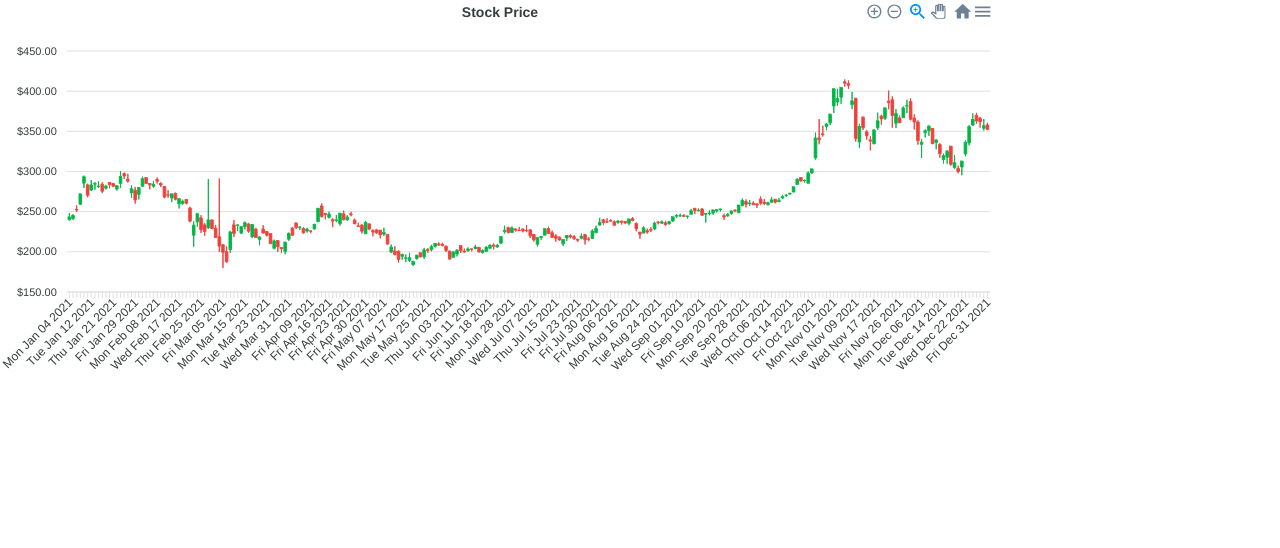
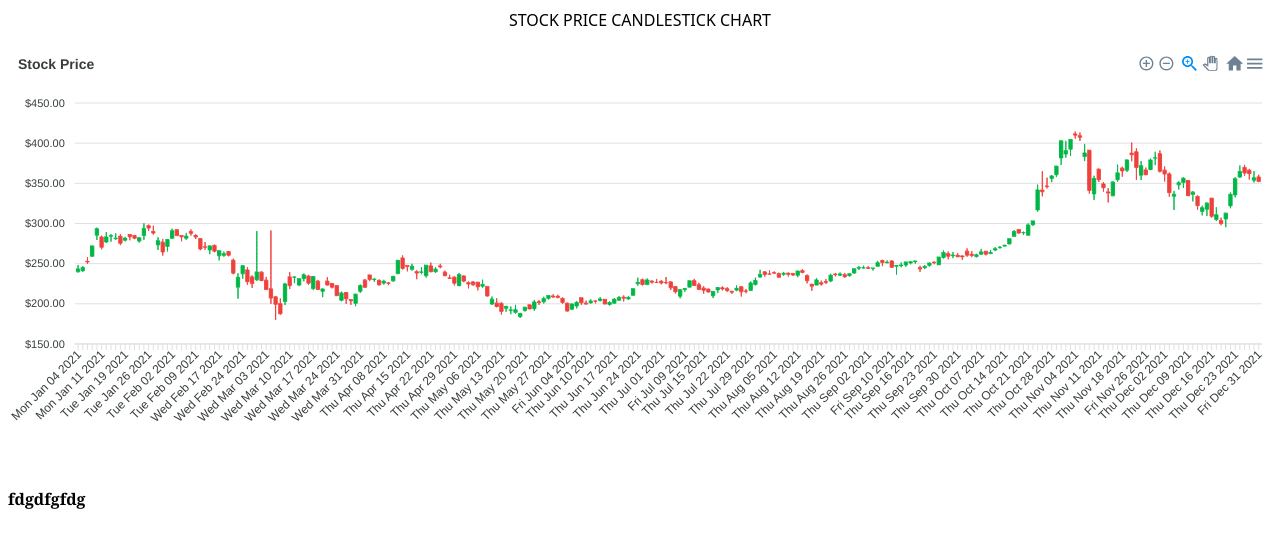
Before and after one commit to dagmawig/market-data-candlestick-chart, a React (Create React App) app: page / in a window 1280 px wide. Shown: the top 548 px of the page. Built offline with nearby package versions, Linux system fonts and the light colour scheme.

Commit message:
feat: add header, add tailwind styling framework

```diff
--- a/package.json
+++ b/package.json
@@ -36,5 +36,8 @@
       "last 1 firefox version",
       "last 1 safari version"
     ]
+  },
+  "devDependencies": {
+    "tailwindcss": "^3.4.1"
   }
 }
--- a/src/App.css
+++ b/src/App.css
@@ -1,38 +1,4 @@
 .App {
-  text-align: center;
+  height: 100%;
+  width: 100%;
 }
-
-.App-logo {
-  height: 40vmin;
-  pointer-events: none;
-}
-
-@media (prefers-reduced-motion: no-preference) {
-  .App-logo {
-    animation: App-logo-spin infinite 20s linear;
-  }
-}
-
-.App-header {
-  background-color: #282c34;
-  min-height: 100vh;
-  display: flex;
-  flex-direction: column;
-  align-items: center;
-  justify-content: center;
-  font-size: calc(10px + 2vmin);
-  color: white;
-}
-
-.App-link {
-  color: #61dafb;
-}
-
-@keyframes App-logo-spin {
-  from {
-    transform: rotate(0deg);
-  }
-  to {
-    transform: rotate(360deg);
-  }
-}
--- a/src/components/Home.js
+++ b/src/components/Home.js
@@ -21,7 +21,7 @@ function Home() {
         },
         title: {
           text: 'Stock Price',
-          align: 'center'
+          align: 'left'
         },
         xaxis: {
           type: 'date'
@@ -39,8 +39,16 @@ function Home() {
       };
 
     return (
-        <div>
-            <Chart type='candlestick' width={1000} height='400' series={series} options={options} />
+        <div className='flex flex-col space-y-5 p-2'>
+            <div className='text-center'>
+                STOCK PRICE CANDLESTICK CHART
+            </div>
+            <div>
+            <Chart type='candlestick' width={'100%'} height='400' series={series} options={options} />
+            </div>
+            <div className='font-bold font-serif' >
+                fdgdfgfdg
+            </div>
         </div>
     )
 }
--- a/src/index.css
+++ b/src/index.css
@@ -1,13 +1,9 @@
+@tailwind base;
+@tailwind components;
+@tailwind utilities;
+
 body {
   margin: 0;
-  font-family: -apple-system, BlinkMacSystemFont, 'Segoe UI', 'Roboto', 'Oxygen',
-    'Ubuntu', 'Cantarell', 'Fira Sans', 'Droid Sans', 'Helvetica Neue',
-    sans-serif;
-  -webkit-font-smoothing: antialiased;
-  -moz-osx-font-smoothing: grayscale;
+  height: 100%;
+  width: 100%;
 }
-
-code {
-  font-family: source-code-pro, Menlo, Monaco, Consolas, 'Courier New',
-    monospace;
-}
--- /dev/null
+++ b/tailwind.config.js
@@ -0,0 +1,8 @@
+/** @type {import('tailwindcss').Config} */
+module.exports = {
+  content: ["./src/**/*.{html,js}"],
+  theme: {
+    extend: {},
+  },
+  plugins: [],
+}
```
Also changed, not shown: 1 other file (tests, documents, lock files or other folders).
